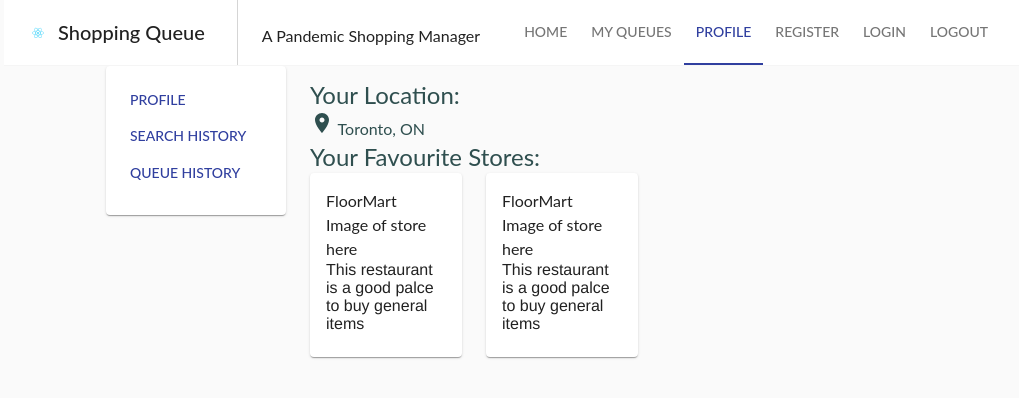
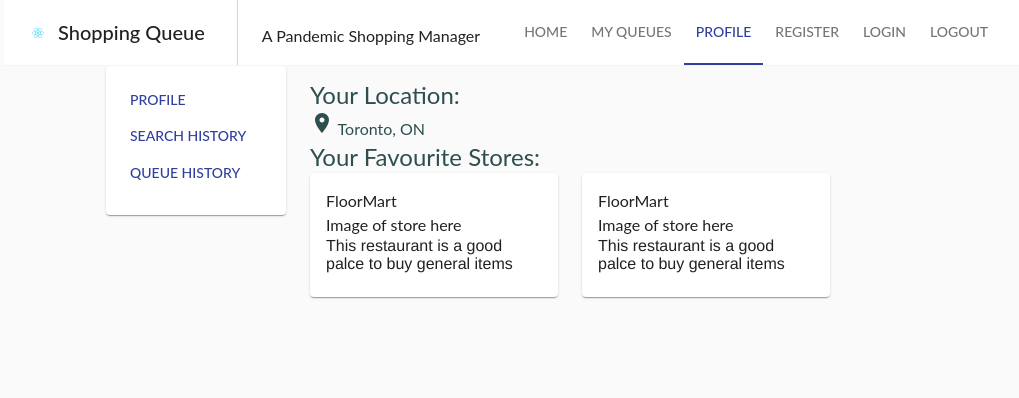
Before and after one commit to larryworm1127/Shopping-Queue, a React (Create React App) app: page /profile in a window 1280 px wide. Shown: the top 398 px of the page, without its empty margins (36-1055 px from the left). Built offline with nearby package versions, Linux system fonts and the light colour scheme.

Commit message:
fixed react warnings

```diff
--- a/src/components/Profile/profile.js
+++ b/src/components/Profile/profile.js
@@ -45,8 +45,7 @@ class Profile extends React.Component {
               <CardContent>
                 <Grid container direction="column" alignItems="flex-start" alignContent="flex-start">
                   {tabs.map((label) => (
-                    <Grid item>
-                      {console.log(tabs.indexOf(label))}
+                    <Grid item key={label}>
                       <Button onClick={() => this.setSetting(tabs.indexOf(label))}>
                         <Link>
                           {label}
--- a/src/components/Profile/userProfile.js
+++ b/src/components/Profile/userProfile.js
@@ -25,7 +25,7 @@ class UserProfile extends React.Component {
         <Typography variant='h5' component='h5'>
           Your Favourite Stores:
         </Typography>
-        <Grid container xs={8} spacing={3}>
+        <Grid container spacing={3}>
           <Grid item md={4}>
             <Card>
               <CardContent>
```
